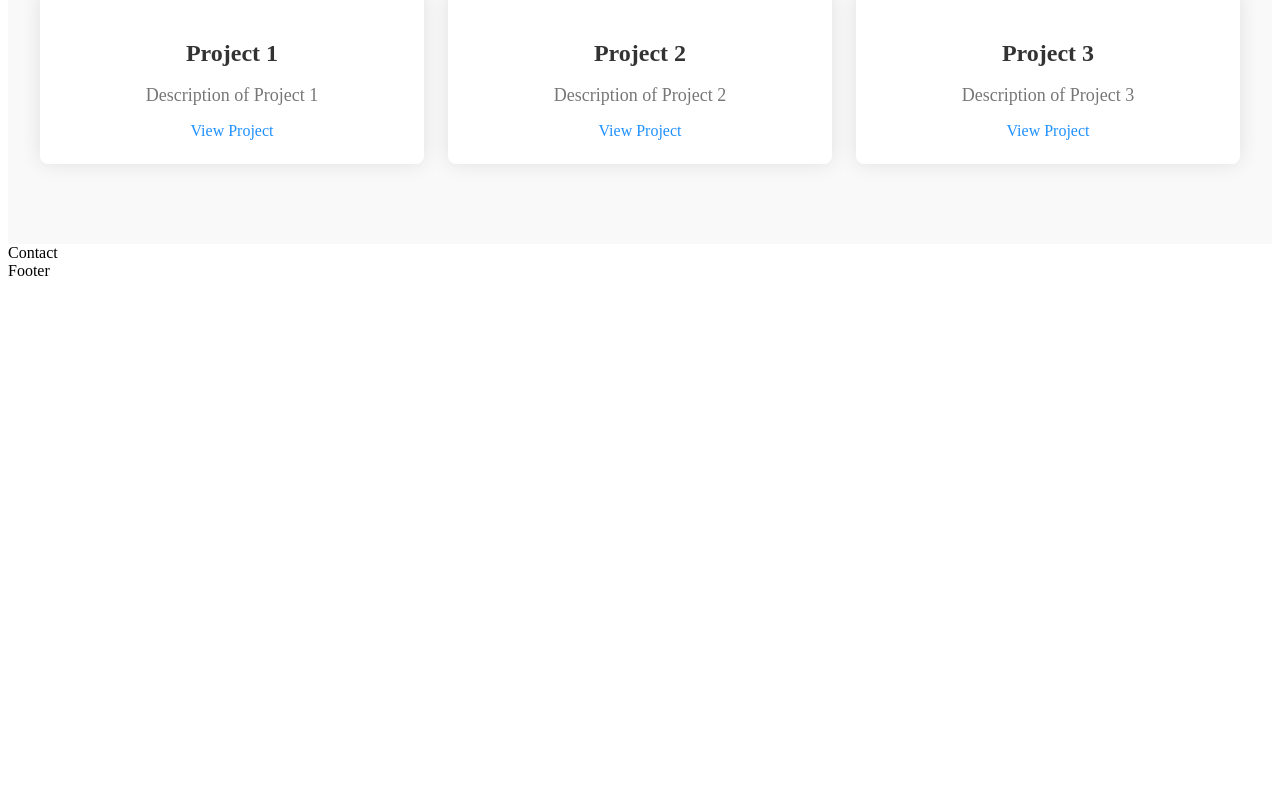
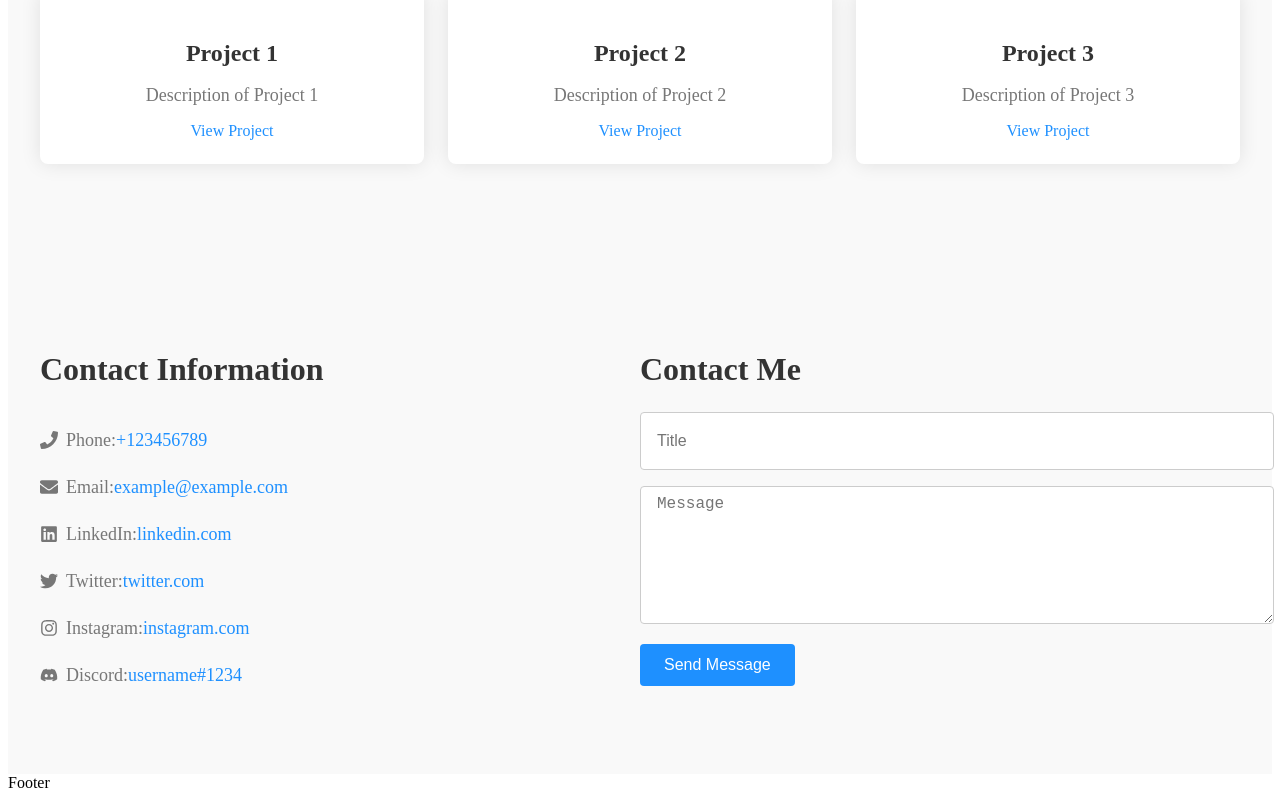
Before and after one commit to ericatsu/portfolio, a React (Create React App) app: page / in a window 1280 px wide. Shown: the part 2345-3145 px from the top of the page. Before the commit the page ends 2633 px from the top, so only its background shows below. Built offline with nearby package versions, Linux system fonts and the light colour scheme; a web font is replaced by a local one.

Commit message:
✨ Contact

```diff
--- a/src/Components/Contact.jsx
+++ b/src/Components/Contact.jsx
@@ -1,9 +1,84 @@
-import React from 'react'
+import React, { useState } from 'react';
+import {
+  ContactSection,
+  ContactContainer,
+  ContactInfo,
+  ContactTitle,
+  ContactItem,
+  ContactLink,
+  ContactForm,
+  FormTitle,
+  FormInput,
+  FormTextarea,
+  FormButton,
+} from '../elements/ContactElements';
+import { FaPhone, FaEnvelope, FaLinkedin, FaTwitter, FaInstagram, FaDiscord } from 'react-icons/fa';
 
 const Contact = () => {
+  const [title, setTitle] = useState('');
+  const [message, setMessage] = useState('');
+
+  const handleSubmit = (e) => {
+    e.preventDefault();
+
+    // Send the email with the title and message data
+    // Add your email sending logic here
+
+    // Reset the form fields
+    setTitle('');
+    setMessage('');
+  };
+
   return (
-    <div>Contact</div>
-  )
-}
+    <ContactSection>
+      <ContactContainer>
+        <ContactInfo>
+          <ContactTitle>Contact Information</ContactTitle>
+          <ContactItem>
+  <FaPhone />
+  Phone: <ContactLink href="tel:+123456789">+123456789</ContactLink>
+</ContactItem>
+<ContactItem>
+  <FaEnvelope />
+  Email: <ContactLink href="mailto:example@example.com">example@example.com</ContactLink>
+</ContactItem>
+<ContactItem>
+  <FaLinkedin />
+  LinkedIn: <ContactLink href="https://linkedin.com/">linkedin.com</ContactLink>
+</ContactItem>
+<ContactItem>
+  <FaTwitter />
+  Twitter: <ContactLink href="https://twitter.com/">twitter.com</ContactLink>
+</ContactItem>
+<ContactItem>
+  <FaInstagram />
+  Instagram: <ContactLink href="https://instagram.com/">instagram.com</ContactLink>
+</ContactItem>
+<ContactItem>
+  <FaDiscord />
+  Discord: <ContactLink href="https://discord.com/">username#1234</ContactLink>
+</ContactItem>
+        </ContactInfo>
+        <ContactForm onSubmit={handleSubmit}>
+          <FormTitle>Contact Me</FormTitle>
+          <FormInput
+            type="text"
+            placeholder="Title"
+            value={title}
+            onChange={(e) => setTitle(e.target.value)}
+            required
+          />
+          <FormTextarea
+            placeholder="Message"
+            value={message}
+            onChange={(e) => setMessage(e.target.value)}
+            required
+          />
+          <FormButton type="submit">Send Message</FormButton>
+        </ContactForm>
+      </ContactContainer>
+    </ContactSection>
+  );
+};
 
-export default Contact
+export default Contact;
--- /dev/null
+++ b/src/elements/ContactElements.jsx
@@ -0,0 +1,109 @@
+import styled from 'styled-components';
+
+export const ContactSection = styled.section`
+  padding: 80px 0;
+  background-color: #f9f9f9;
+`;
+
+export const ContactContainer = styled.div`
+  max-width: 1200px;
+  margin: 0 auto;
+  padding: 0 24px;
+  display: flex;
+  justify-content: space-between;
+  align-items: flex-start;
+
+  @media (max-width: 768px) {
+    flex-direction: column;
+  }
+`;
+
+
+export const ContactInfo = styled.div`
+  flex-basis: 50%;
+  display: flex;
+  flex-direction: column;
+
+  @media (max-width: 768px) {
+    flex-basis: 100%;
+    margin-bottom: 40px;
+  }
+`;
+
+export const ContactTitle = styled.h2`
+  font-size: 32px;
+  font-weight: bold;
+  color: #333333;
+  margin-bottom: 24px;
+`;
+
+export const ContactItem = styled.p`
+  font-size: 18px;
+  color: #777777;
+  margin-bottom: 8px;
+  display: flex;
+  align-items: center;
+
+  svg {
+    margin-right: 8px;
+  }
+`;
+
+export const ContactLink = styled.a`
+  color: #1e90ff;
+  text-decoration: none;
+
+  &:hover {
+    text-decoration: underline;
+  }
+`;
+
+export const ContactForm = styled.form`
+  flex-basis: 50%;
+
+  @media (max-width: 768px) {
+    flex-basis: 100%;
+  }
+`;
+
+export const FormTitle = styled.h2`
+  font-size: 32px;
+  font-weight: bold;
+  color: #333333;
+  margin-bottom: 24px;
+`;
+
+export const FormInput = styled.input`
+  width: 100%;
+  height: 40px;
+  margin-bottom: 16px;
+  padding: 8px 16px;
+  border: 1px solid #cccccc;
+  border-radius: 4px;
+  font-size: 16px;
+`;
+
+export const FormTextarea = styled.textarea`
+  width: 100%;
+  height: 120px;
+  margin-bottom: 16px;
+  padding: 8px 16px;
+  border: 1px solid #cccccc;
+  border-radius: 4px;
+  font-size: 16px;
+  resize: vertical;
+`;
+
+export const FormButton = styled.button`
+  background-color: #1e90ff;
+  color: #ffffff;
+  padding: 12px 24px;
+  border: none;
+  border-radius: 4px;
+  font-size: 16px;
+  cursor: pointer;
+
+  &:hover {
+    background-color: #1177dd;
+  }
+`;
```
